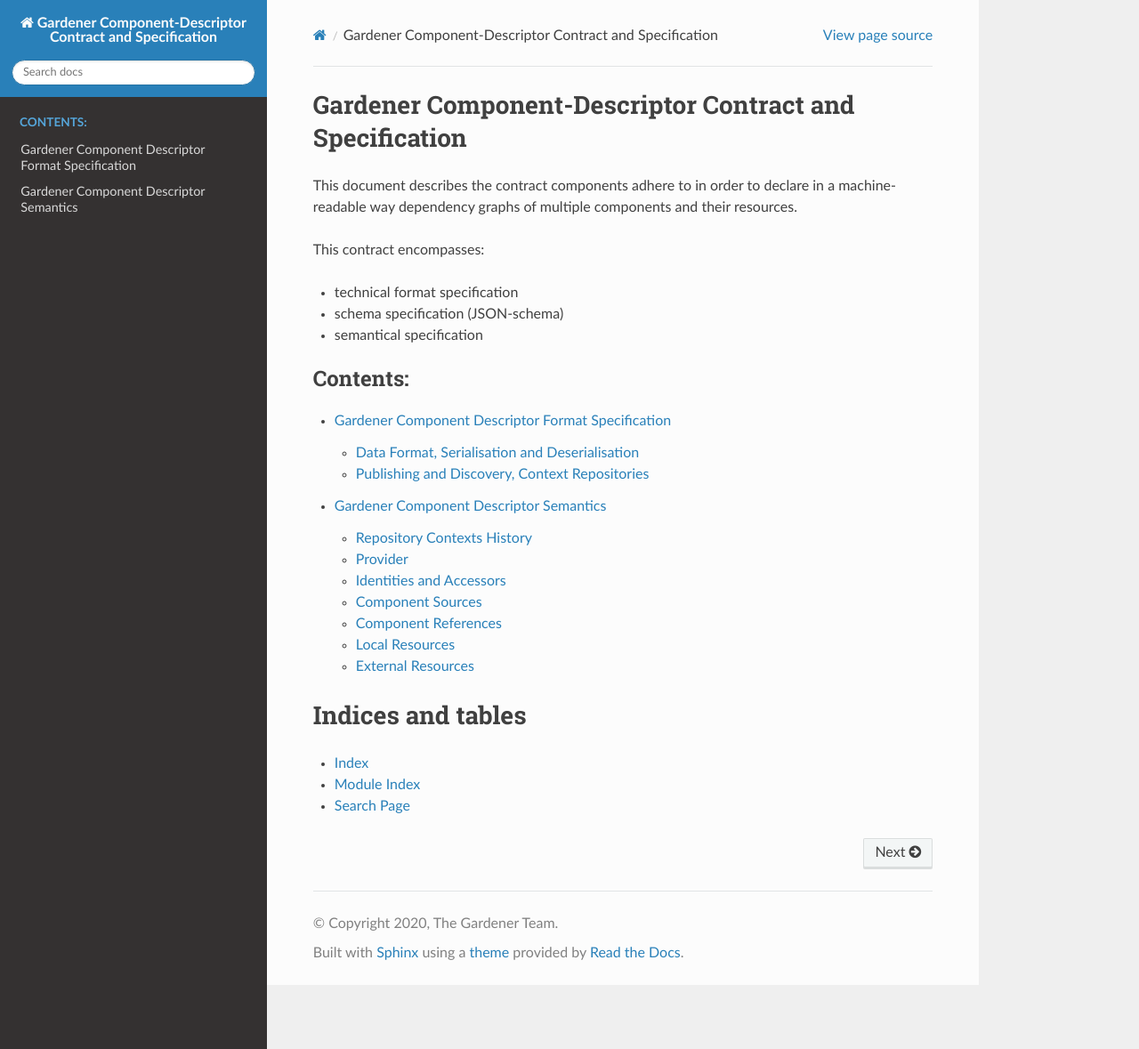
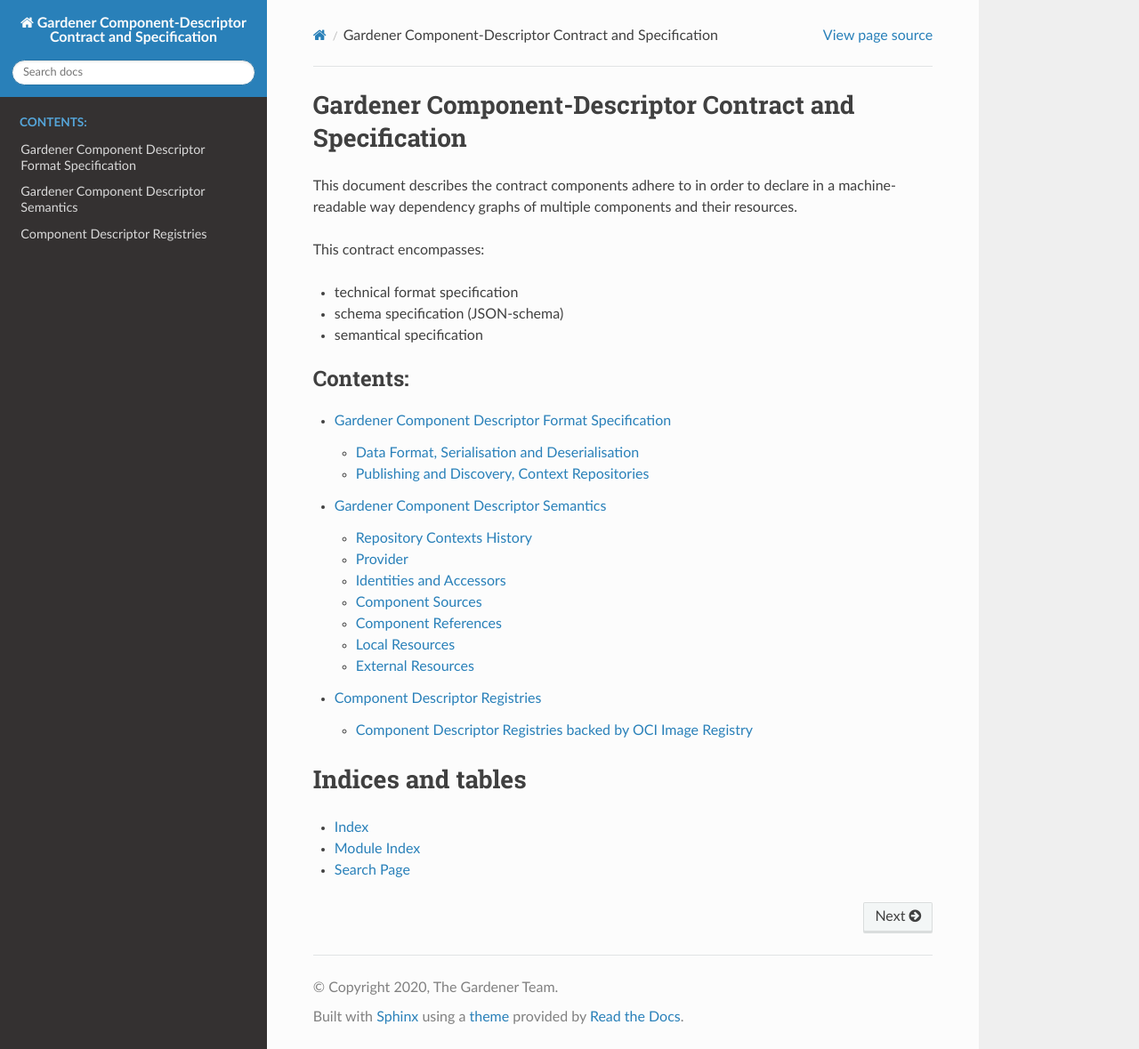
Before and after one commit to gardener-attic/component-spec, a Sphinx documentation site: the page built from doc/index.rst, in a window 1280 px wide and 1179 px high. Shown: the whole window at 89% size. Built offline with Sphinx 7.4.7 and the Read the Docs theme 2.0.0, drawn with Linux system fonts in a browser that asks for light colours; pages that are not in the unit, such as notebooks, are missing from menus; some of the changed lines change nothing that is shown.

Commit message:
spec for oci-cd-registry

```diff
--- /dev/null
+++ b/doc/component_descriptor_registries.rst
@@ -0,0 +1,35 @@
+Component Descriptor Registries
+===============================
+
+Component Descriptor Registries are used to store `Component Descriptors`. Using a
+`Repository Context` configuration, and a `Component Name` and `Component Version`, it is possible
+to unambiguously reference a `Component Descriptor` for the given component version.
+
+Component Descriptor Registries *MUST* implement a WORM-semantics (write-once-read-many).
+
+There can potentially be many different technical implementations. However, for the time being,
+there is only one, using an OCI Image Registry.
+
+Component Descriptor Registries backed by OCI Image Registry
+------------------------------------------------------------
+
+Component Descriptor Registries backed by an OCI Image Registry *MUST* specify a `baseUrl`. Said
+URL *MUST* refer to an OCI Image Registry (for example `eu.gcr.io/gardener-project`).
+
+The base URL *MAY* refer to sub-path on a OCI Image Registry.
+
+Component Descriptor OCI Names are constructed like so:
+
+`<baseUrl>/componentDescriptors/<componentName>:<versionTag>`
+
+Where:
+
+- baseUrl is the already-discussed registry URL
+- componentName is a valid `Component Name` (i.e. a domain name with an optional URL path suffix)
+- versionTag is a valid `Component Version` (i.e. relaxed semver version)
+
+The thus-referenced `Component Descriptor` is stored as an OCI Container Image would be. The
+Image Manifest *MUST* contain exactly one layer. The layer *MUST* be a POSIX.1-2001-compliant
+pax archive (commonly also known as "tarball"), containing as first entry a regular file named
+`component-descriptor.yaml`, whose `utf-8`-encoded content is a valid `Component Descriptor` (v2),
+serialised as either YAML or JSON.
--- a/doc/index.rst
+++ b/doc/index.rst
@@ -22,6 +22,7 @@ This contract encompasses:
 
   format
   semantics
+  component_descriptor_registries
   schema_v1/index
 
 
```
